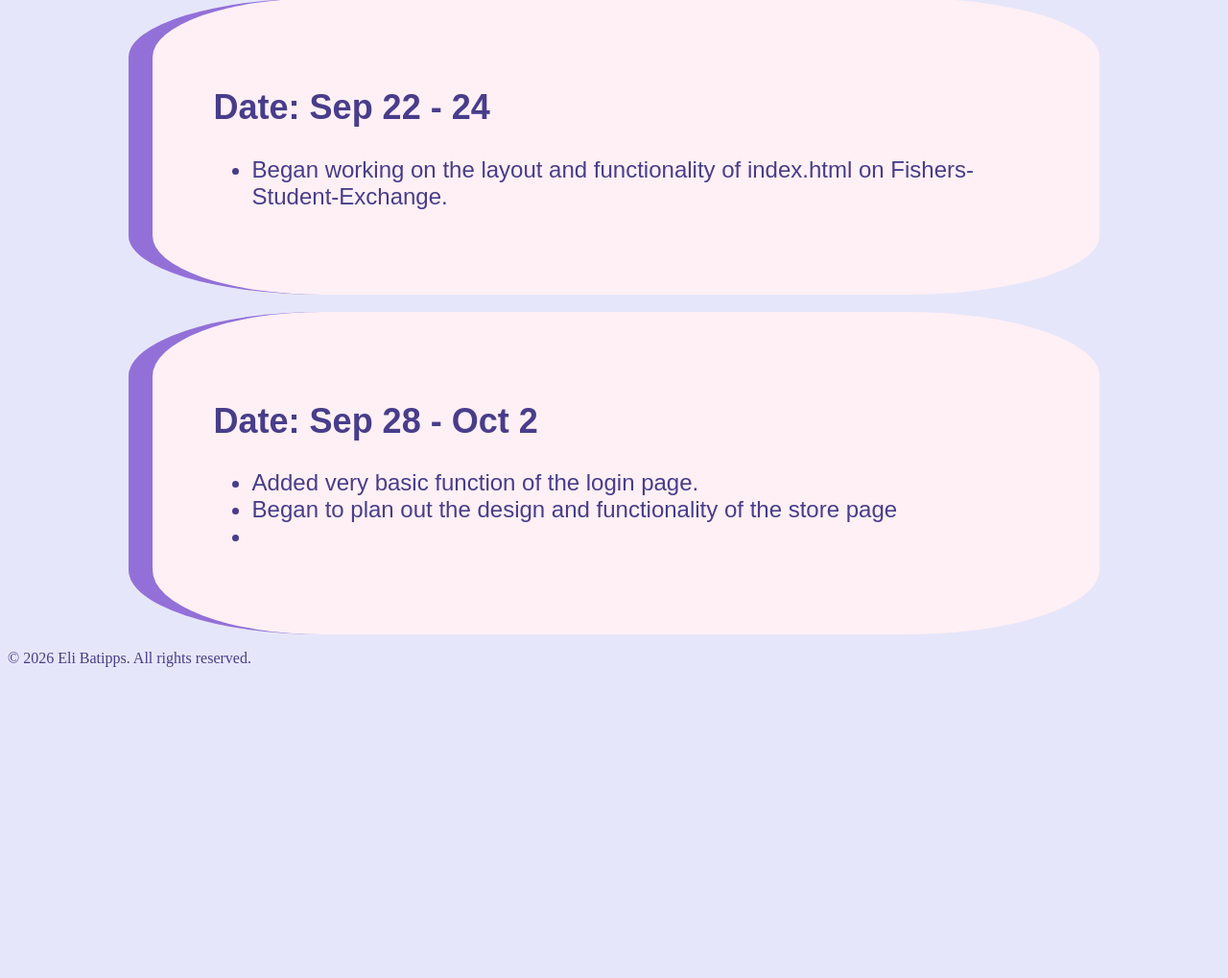
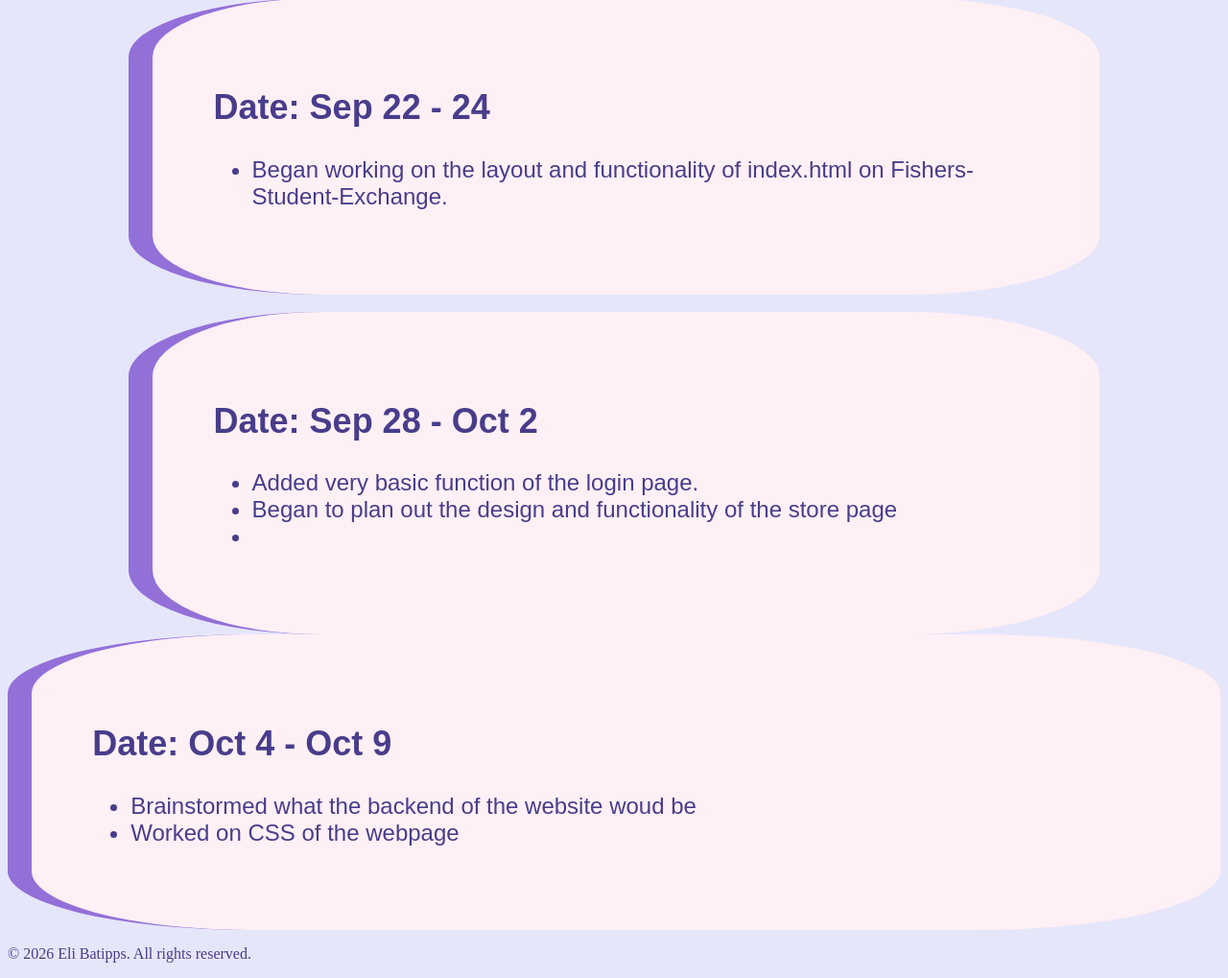
Before and after one commit to Eli7108/Developer-Engineering-Notebook, a plain HTML site: page journal.html in a window 1280 px wide. Shown: the part 1186-2205 px from the top of the page at 96% size. Before the commit the page ends 1897 px from the top, so only its background shows below. Drawn offline with Linux system fonts and the light colour scheme.

Commit message:
Update journal.html
Added more journal entries.

```diff
--- a/journal.html
+++ b/journal.html
@@ -67,6 +67,13 @@
             <li></li>
         </ul>
     </section>
+    <section>
+        <h2>Date: Oct 4 - Oct 9</h2>
+        <ul>
+            <li>Brainstormed what the backend of the website woud be</li>
+            <li>Worked on CSS of the webpage</li>
+        </ul>
+    </section>
     <footer>
         <p>&copy; 2026 Eli Batipps. All rights reserved.</p>
     </footer>
```
